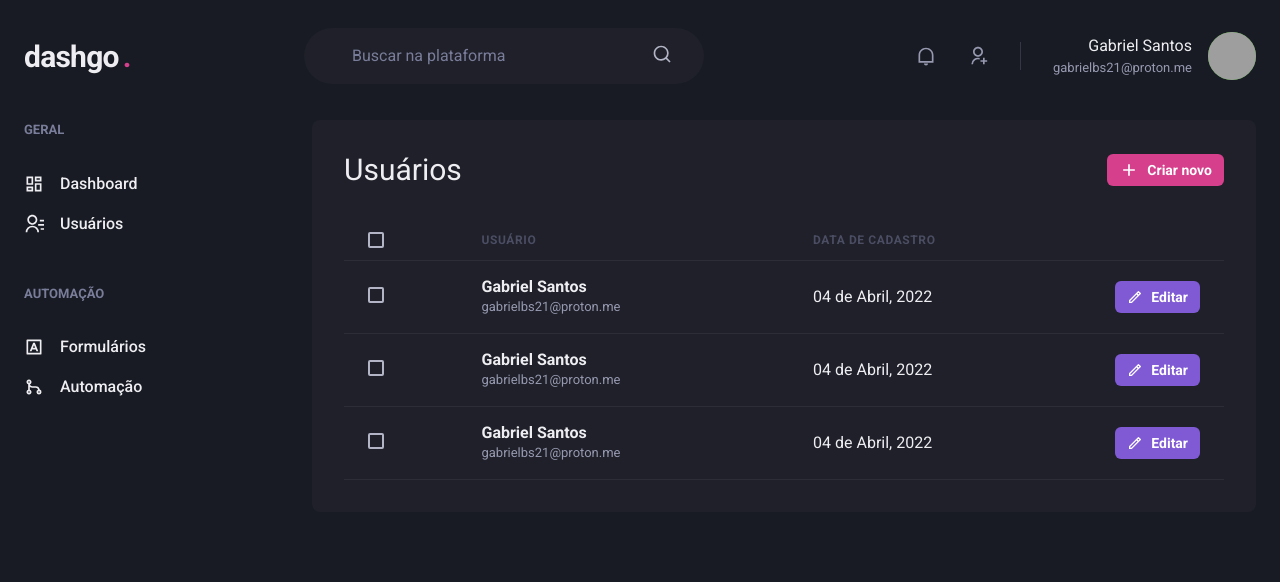
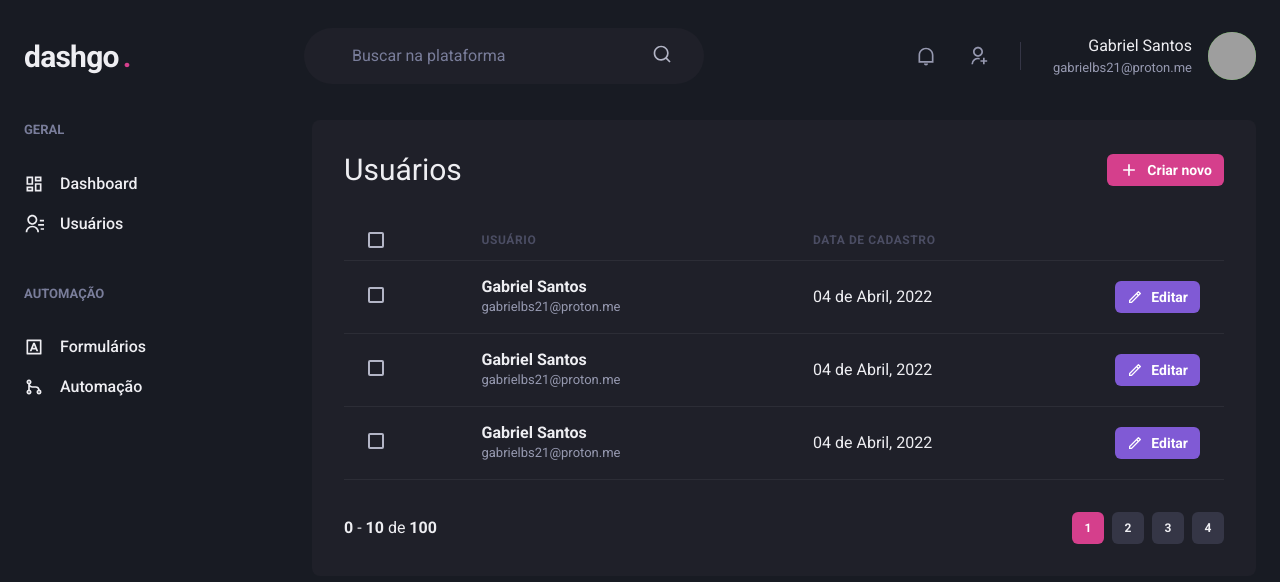
Before and after one commit to gabrielbs21/dashgo, a Next.js app: page /users in a window 1280 px wide. Shown: the top 582 px of the page. Built offline with nearby package versions, Linux system fonts and the light colour scheme; grey boxes are pictures that could not be loaded.

Commit message:
pagination component created

```diff
--- /dev/null
+++ b/src/components/Pagination.tsx
@@ -0,0 +1,59 @@
+import { Box, Button, Stack } from "@chakra-ui/react";
+
+export function Pagination() {
+  return (
+    <Stack
+      direction="row"
+      mt="8"
+      justify="space-between"
+      align="center"
+      spacing="6"
+    >
+      <Box>
+        <strong>0</strong> - <strong>10</strong> de <strong>100</strong>
+      </Box>
+      <Stack direction="row" spacing="2">
+        <Button
+          size="sm"
+          fontSize="xs"
+          width="4"
+          colorScheme="pink"
+          disabled
+          _disabled={{
+            bg: "pink.500",
+            cursor: "default",
+          }}
+        >
+          1
+        </Button>
+        <Button
+          size="sm"
+          fontSize="xs"
+          width="4"
+          bg="gray.700"
+          _hover={{ bg: "gray.500" }}
+        >
+          2
+        </Button>
+        <Button
+          size="sm"
+          fontSize="xs"
+          width="4"
+          bg="gray.700"
+          _hover={{ bg: "gray.500" }}
+        >
+          3
+        </Button>
+        <Button
+          size="sm"
+          fontSize="xs"
+          width="4"
+          bg="gray.700"
+          _hover={{ bg: "gray.500" }}
+        >
+          4
+        </Button>
+      </Stack>
+    </Stack>
+  );
+}
--- a/src/pages/users/index.tsx
+++ b/src/pages/users/index.tsx
@@ -15,6 +15,7 @@
 } from "@chakra-ui/react";
 import { RiAddLine, RiPencilLine } from "react-icons/ri";
 import { Header } from "../../components/Header";
+import { Pagination } from "../../components/Pagination";
 import { Sidebar } from "../../components/Sidebar";
 
 export default function UserList() {
@@ -132,6 +133,8 @@
               </Tr>
             </Tbody>
           </Table>
+
+          <Pagination />
         </Box>
       </Flex>
     </Box>
```
